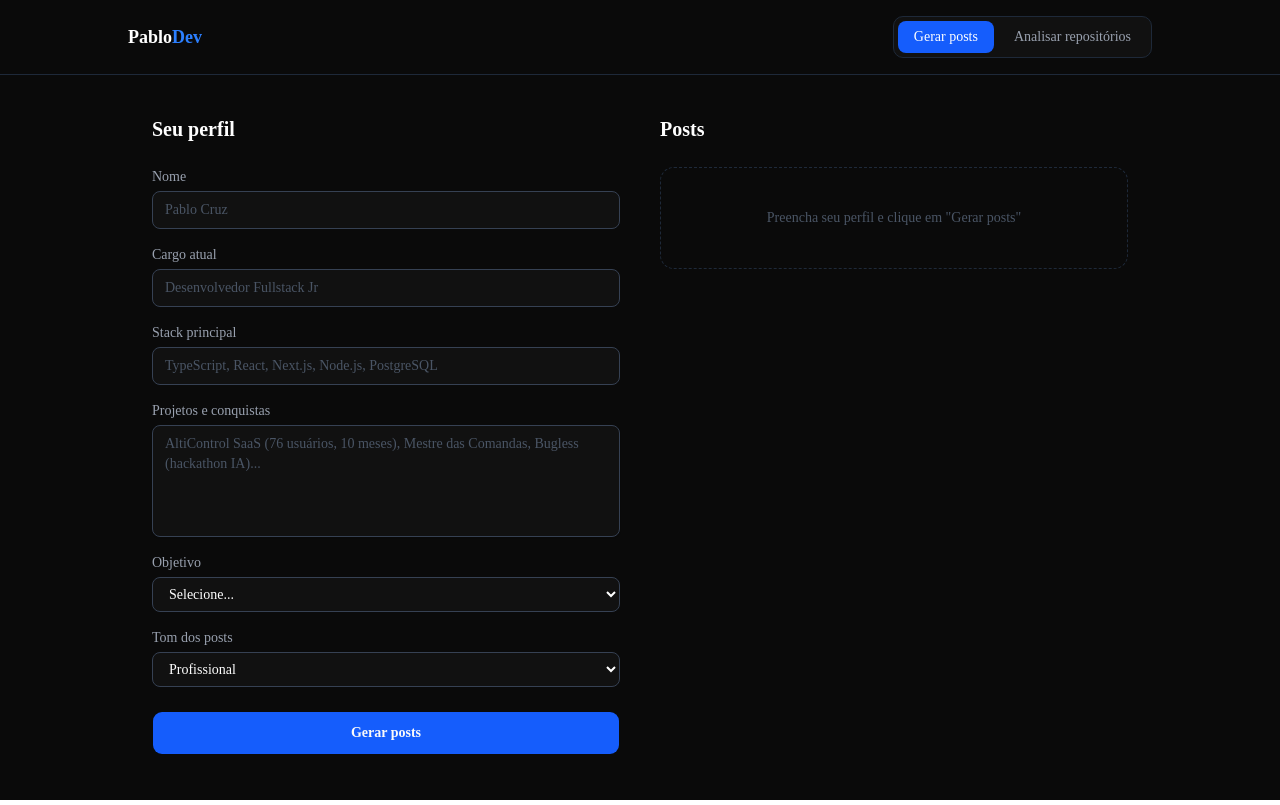
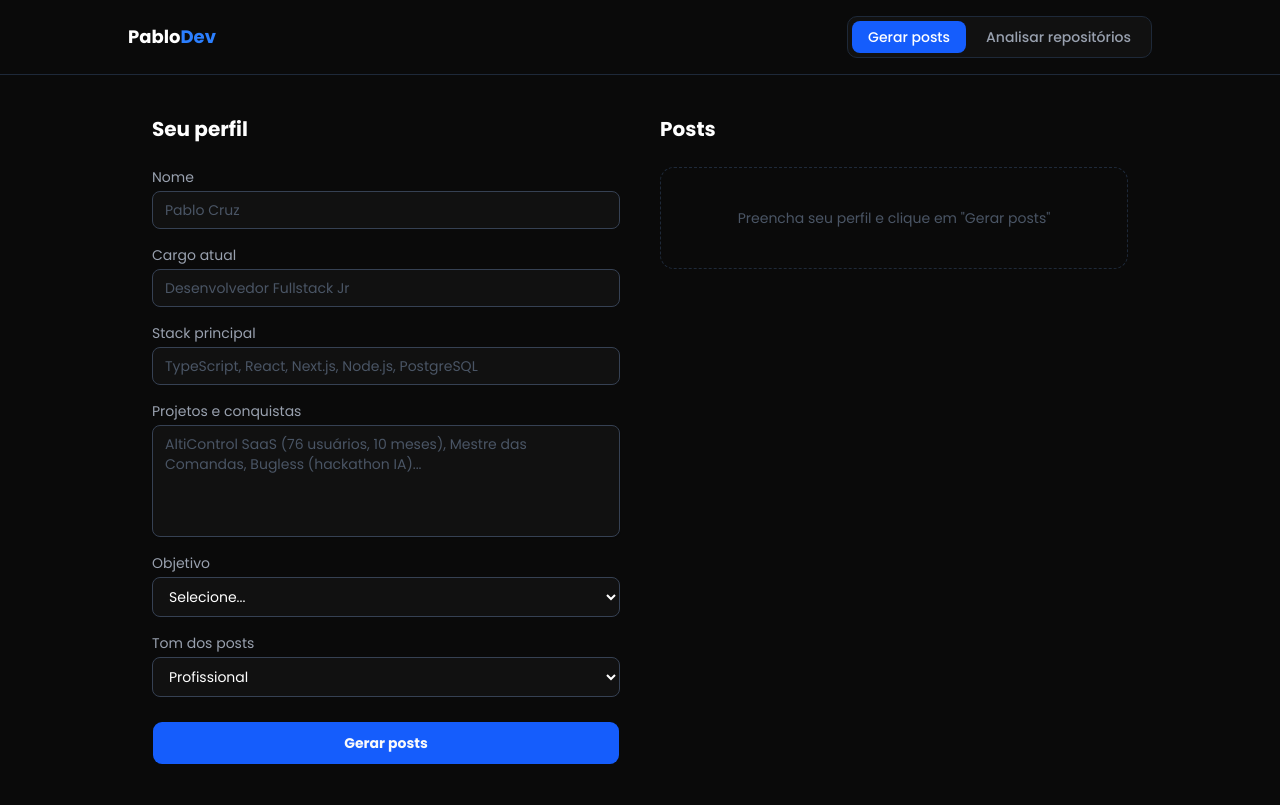
Before and after one commit to pablo-cruzbr/vercel-ai-sdk-rockeseat, a Next.js app: page / in a window 1280 px wide. Built offline with nearby package versions, Linux system fonts and the light colour scheme.

Commit message:
feat: replace Geist with Poppins font and update metadata

```diff
--- a/app/layout.tsx
+++ b/app/layout.tsx
@@ -1,20 +1,16 @@
 import type { Metadata } from "next";
-import { Geist, Geist_Mono } from "next/font/google";
+import { Poppins } from "next/font/google";
 import "./globals.css";
 
-const geistSans = Geist({
-  variable: "--font-geist-sans",
+const poppins = Poppins({
+  variable: "--font-poppins",
   subsets: ["latin"],
-});
-
-const geistMono = Geist_Mono({
-  variable: "--font-geist-mono",
-  subsets: ["latin"],
+  weight: ["400", "500", "600", "700", "800"],
 });
 
 export const metadata: Metadata = {
-  title: "Create Next App",
-  description: "Generated by create next app",
+  title: "PabloDev — Gerador de Posts LinkedIn",
+  description: "Gere posts autênticos para LinkedIn baseados nos seus projetos reais do GitHub.",
 };
 
 export default function RootLayout({
@@ -23,11 +19,10 @@ export default function RootLayout({
   children: React.ReactNode;
 }>) {
   return (
-    <html
-      lang="en"
-      className={`${geistSans.variable} ${geistMono.variable} h-full antialiased`}
-    >
-      <body className="min-h-full flex flex-col" suppressHydrationWarning>{children}</body>
+    <html lang="pt-BR" className={`${poppins.variable} h-full antialiased`}>
+      <body className="min-h-full flex flex-col font-[family-name:var(--font-poppins)]" suppressHydrationWarning>
+        {children}
+      </body>
     </html>
   );
 }
```
